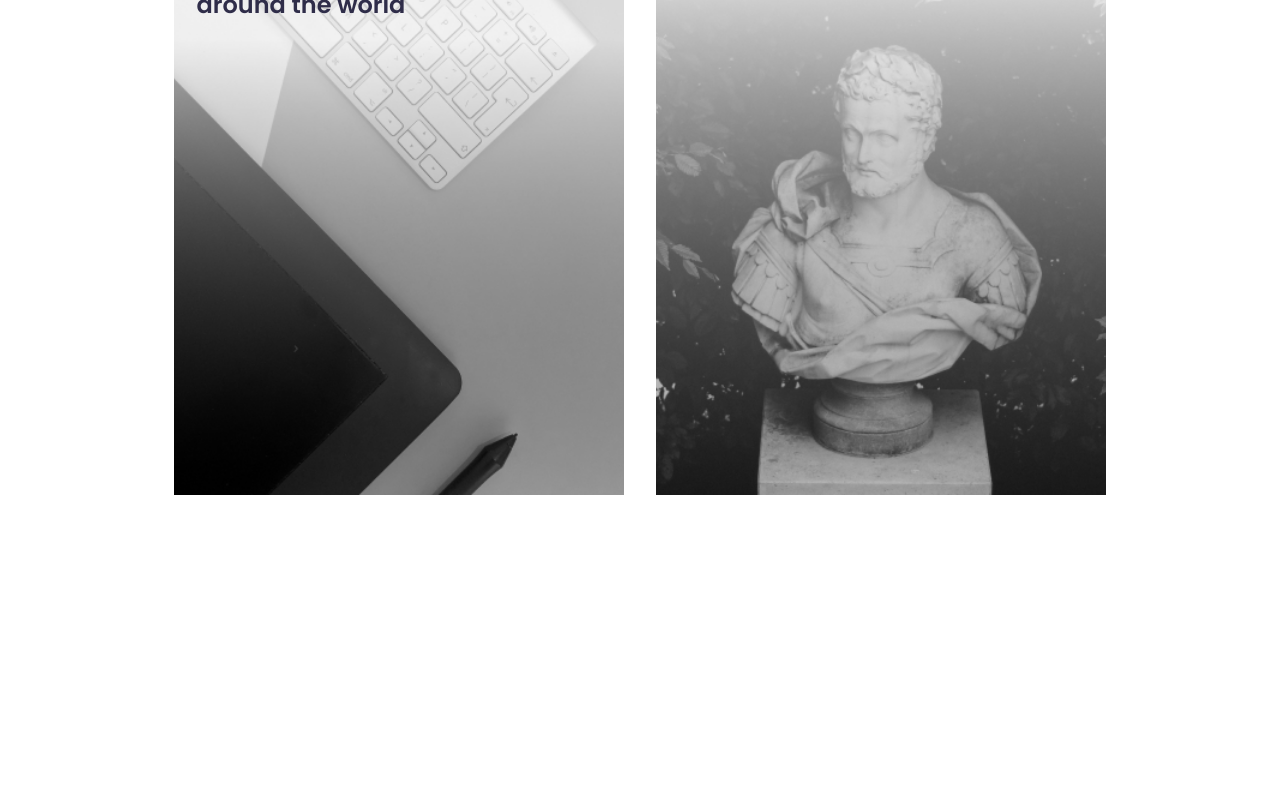
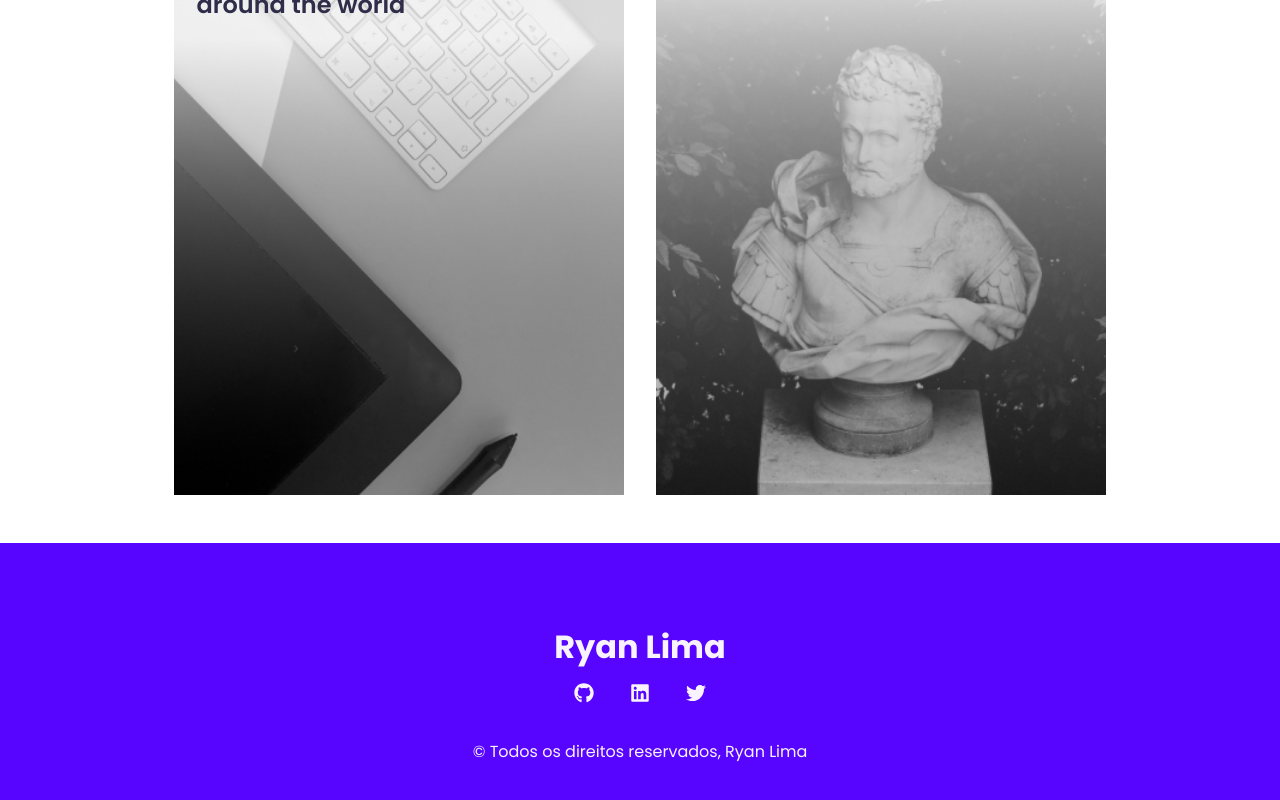
Before and after one commit to ryansldev/old-personal-website, a Next.js app: page / in a window 1280 px wide. Shown: the part 768-1568 px from the top of the page. Before the commit the page ends 1311 px from the top, so only its background shows below. Built offline with nearby package versions, Linux system fonts and the light colour scheme.

Commit message:
:sparkles: Done footer

```diff
--- /dev/null
+++ b/pages/components/Footer/index.tsx
@@ -0,0 +1,31 @@
+import styles from './styles.module.css';
+import Link from 'next/link';
+import { FaGithub, FaLinkedin, FaTwitter } from 'react-icons/fa';
+
+export function Footer() {
+  return (
+    <footer className={styles.footer}>
+      <h1>Ryan Lima</h1>
+      <div className={styles.networks}>
+        <Link href="https://github.com/ryansldev" passHref={true}>
+          <a target="_blank">
+            <FaGithub size={20} />
+          </a>
+        </Link>
+        <Link href="https://www.linkedin.com/in/ryansldev/" passHref={true}>
+          <a target="_blank">
+            <FaLinkedin size={20} />
+          </a>
+        </Link>
+        <Link href="https://twitter.com/ryansldev" passHref={true}>
+          <a target="_blank">
+            <FaTwitter size={20} />
+          </a>
+        </Link>
+      </div>
+      <span className={styles.copyright}>
+        &#169; Todos os direitos reservados, Ryan Lima
+      </span>
+    </footer>
+  )
+}
--- /dev/null
+++ b/pages/components/Footer/styles.module.css
@@ -0,0 +1,38 @@
+.footer {
+  background: var(--indigo-500);
+  display: flex;
+  flex-direction: column;
+
+  padding: 5em;
+  color: var(--slate-50);
+  text-align: center;
+}
+
+.footer h1 {
+  font-size: 2rem;
+}
+
+.networks {
+  display: flex;
+  gap: 0.75em;
+
+  justify-content: center;
+  align-items: center;
+}
+
+.networks a {
+  padding: 0.75em;
+  border-radius: .5vw;
+
+  display: flex;
+  align-items: center;
+}
+
+.networks a:hover {
+  background: rgba(0,0,0,0.1);
+}
+
+.copyright {
+  margin-top: 1.5em;
+  font-size: 1rem;
+}
--- a/pages/index.tsx
+++ b/pages/index.tsx
@@ -2,11 +2,13 @@ import type { NextPage } from 'next'
 import Head from 'next/head'
 import Image from 'next/image'
 import Link from 'next/link';
-import styles from '../styles/Home.module.css'
+import styles from '../styles/Home.module.css';
+
+import { Footer } from './components/Footer';
 
 const Home: NextPage = () => {
   return (
-    <div className={styles.container}>
+    <div>
       <Head>
         <title>Ryan Lima</title>
         <meta name="description" content="Generated by create next app" />
@@ -60,8 +62,7 @@ const Home: NextPage = () => {
         </div>
       </main>
 
-      <footer className={styles.footer}>
-      </footer>
+      <Footer />
     </div>
   )
 }
--- a/styles/globals.css
+++ b/styles/globals.css
@@ -51,6 +51,7 @@ a {
 
 button, a {
   cursor: pointer;
+  transition: .3s ease-in-out;
 }
 
 button {
@@ -60,6 +61,7 @@ button {
   border-radius: .5vw;
   font-size: 1.175rem;
   transition: .3s;
+  border: 0;
 }
 
 button:hover {
```
